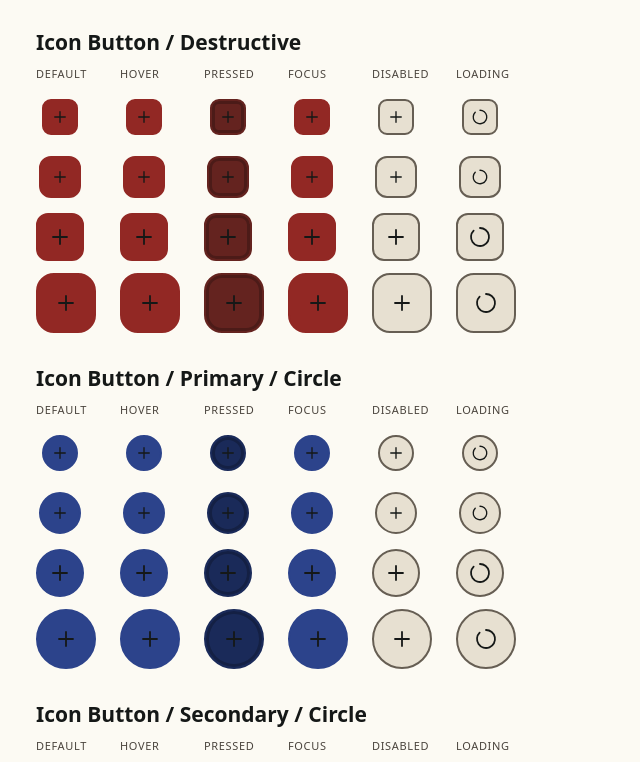
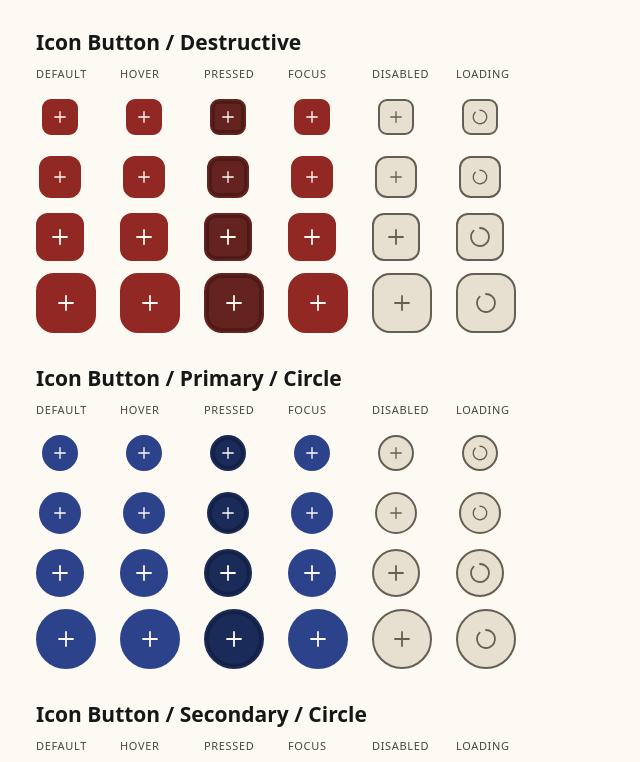
Before and after one commit to Akshay007ad/OneLi8-Design-System, a website: page proof/icon-button.html in a window 1280 px wide. Shown: the part 1047-1809 px from the top of the page, without its empty margins (0-640 px from the left). Drawn offline with Linux system fonts and the light colour scheme; a web font is replaced by a local one.

Commit message:
Fix Icon Button glyph contrast (WCAG 1.4.11)
Figma binds the Icon Button glyph to --ol8-color-icon-primary (#151817) for
every family. On the dark Primary and Destructive surfaces that measures:

  primary      #151817 on #2c438b  ->  1.94:1
  destructive  #151817 on #922824  ->  2.17:1

Both fail the 3:1 minimum for graphical objects. Bind the glyph to the
action's own content role instead:

  primary      #fcfaf3 on #2c438b  ->  8.81:1
  destructive  #fcfaf3 on #922824  ->  7.88:1

Disabled deliberately keeps dark ink because its surface flips to light
(#e7e0d1); it measures 4.86:1 and was never failing.

Secondary and Quiet already bound their content roles and are unchanged.

Verified in-browser across all four families in Default and Disabled: eight
of eight combinations now pass, previously six of eight.

This is a deliberate deviation from the Figma source, documented in README
under "Deliberate deviations". Reverting is two declarations.

Co-Authored-By: Claude Opus 5 <noreply@anthropic.com>

```diff
--- a/packages/core/src/icon-button/icon-button.css
+++ b/packages/core/src/icon-button/icon-button.css
@@ -94,7 +94,15 @@
 .ol8-icon-btn[data-ol8-shape="circle"] { --_radius: var(--ol8-shape-radius-full); }
 
 /* ---- Family: Primary ------------------------------------------------- */
-.ol8-icon-btn--primary { --_bg: var(--ol8-color-actionprimary-default); --_bd: var(--ol8-color-actionprimary-default); }
+/* The glyph binds to the action's CONTENT colour, not the neutral ink role.
+   Figma binds --ol8-color-icon-primary (#151817) here, which lands a near-black
+   glyph on a #2c438b surface: 1.94:1, against the 3:1 WCAG 1.4.11 minimum for
+   graphical objects. --ol8-color-actionprimary-content measures 8.81:1. */
+.ol8-icon-btn--primary {
+  --_bg: var(--ol8-color-actionprimary-default);
+  --_bd: var(--ol8-color-actionprimary-default);
+  --_ink: var(--ol8-color-actionprimary-content);
+}
 .ol8-icon-btn--primary:hover:not(:disabled):not([data-ol8-loading]) > .ol8-icon-btn__surface,
 .ol8-icon-btn--primary[data-ol8-loading] > .ol8-icon-btn__surface {
   --_bg: var(--ol8-color-actionprimary-hover); --_bd: var(--ol8-color-actionprimary-hover);
@@ -104,11 +112,19 @@
   --_bg: var(--ol8-color-actionprimary-pressed); --_bd: var(--ol8-color-actionprimary-pressed);
 }
 .ol8-icon-btn--primary:disabled > .ol8-icon-btn__surface {
-  --_bg: var(--ol8-color-actionprimary-disabled); --_bd: var(--ol8-color-border-disabled);
+  --_bg: var(--ol8-color-actionprimary-disabled);
+  --_bd: var(--ol8-color-border-disabled);
+  /* Disabled flips to a LIGHT surface, so the glyph flips back to dark ink. */
+  --_ink: var(--ol8-color-actionprimary-disabledcontent);
 }
 
 /* ---- Family: Destructive --------------------------------------------- */
-.ol8-icon-btn--destructive { --_bg: var(--ol8-color-actiondestructive-default); --_bd: var(--ol8-color-actiondestructive-default); }
+/* Same defect as Primary: #151817 on #922824 measures 2.17:1. */
+.ol8-icon-btn--destructive {
+  --_bg: var(--ol8-color-actiondestructive-default);
+  --_bd: var(--ol8-color-actiondestructive-default);
+  --_ink: var(--ol8-color-actiondestructive-content);
+}
 .ol8-icon-btn--destructive:hover:not(:disabled):not([data-ol8-loading]) > .ol8-icon-btn__surface,
 .ol8-icon-btn--destructive[data-ol8-loading] > .ol8-icon-btn__surface {
   --_bg: var(--ol8-color-actiondestructive-hover); --_bd: var(--ol8-color-actiondestructive-hover);
@@ -118,7 +134,9 @@
   --_bg: var(--ol8-color-actiondestructive-pressed); --_bd: var(--ol8-color-actiondestructive-pressed);
 }
 .ol8-icon-btn--destructive:disabled > .ol8-icon-btn__surface {
-  --_bg: var(--ol8-color-actiondestructive-disabled); --_bd: var(--ol8-color-border-disabled);
+  --_bg: var(--ol8-color-actiondestructive-disabled);
+  --_bd: var(--ol8-color-border-disabled);
+  --_ink: var(--ol8-color-actiondestructive-disabledcontent);
 }
 
 /* ---- Family: Secondary (bordered, transparent) ----------------------- */
```
Also changed, not shown: ai-context.json (+14 -4 lines), README.md.
